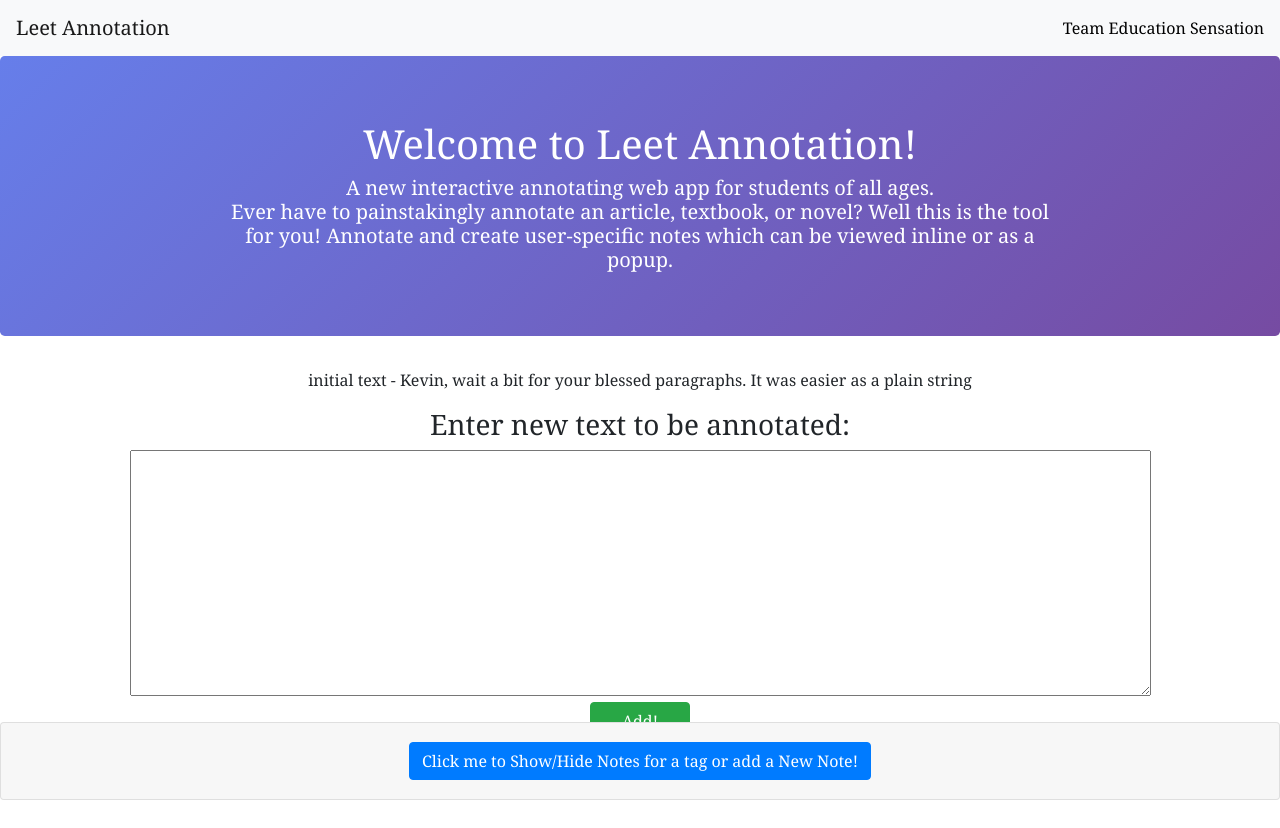
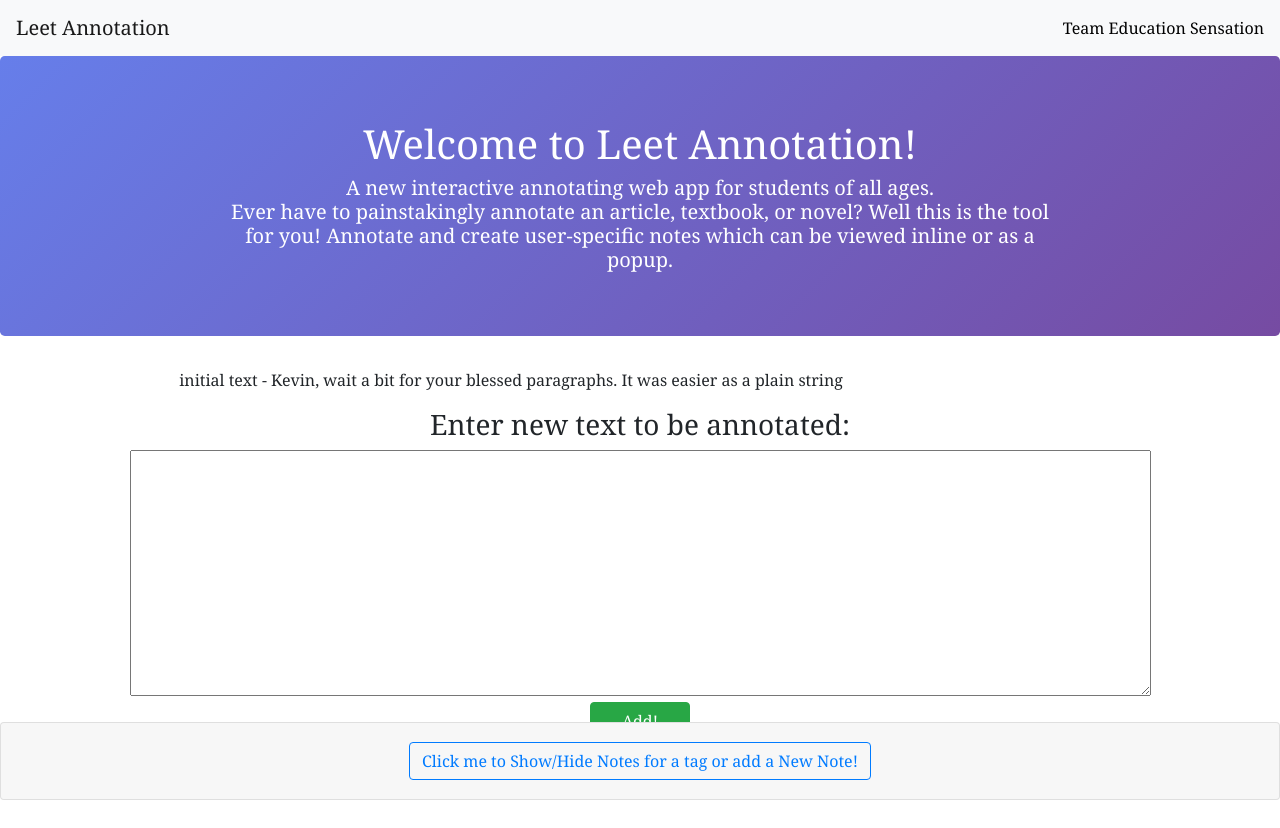
Before and after one commit to Education-Sensation/Leet-Annotation, a React (Create React App) app: page / in a window 1280 px wide. Built offline with nearby package versions, Linux system fonts and the light colour scheme.

Commit message:
Changed button, and width and justify to text content

```diff
--- a/src/App.css
+++ b/src/App.css
@@ -7,6 +7,12 @@
 .App-logo {
   height: 40vmin;
   pointer-events: none;
+}
+
+.readingText {
+  width: 72%;
+  margin: auto;
+  text-align: justify;
 }
 
 .newTextButton {
--- a/src/App.js
+++ b/src/App.js
@@ -89,7 +89,7 @@ class App extends React.Component {
               <Card className="card">
                 <Card.Header>
                   <Accordion.Toggle as={Button} variant="link" eventKey="0">
-                    <Button variant="primary">
+                    <Button variant="outline-primary">
                       Click me to Show/Hide Notes for a tag or add a New Note!
                     </Button>
                   </Accordion.Toggle>
```
